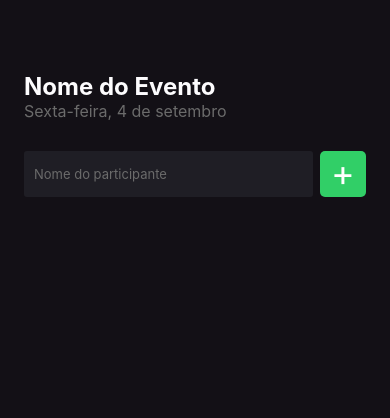
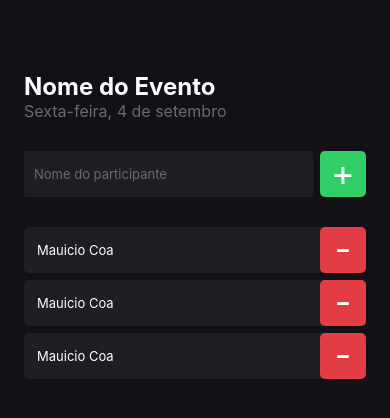
Before and after one commit to mauriciocosta404/iAmHere-react-native, a React Native app: screen / in a window 390 px wide. Shown: the top 418 px of the page. Built offline with nearby package versions, Linux system fonts and the light colour scheme.

Commit message:
feat:criando o component participant

```diff
--- /dev/null
+++ b/src/components/participant/index.tsx
@@ -0,0 +1,16 @@
+import { View,Text,TouchableOpacity } from "react-native";
+import { styles } from "./styles";
+
+export const Participant=()=>{
+    return(
+        <View style={styles.container}>
+            <Text style={styles.name}>Mauicio Coa</Text>
+
+            <TouchableOpacity style={styles.button}>
+                <Text style={styles.buttonText}>
+                    -
+                </Text>
+            </TouchableOpacity>
+        </View>
+    )
+}
--- /dev/null
+++ b/src/components/participant/styles.ts
@@ -0,0 +1,30 @@
+import { StyleSheet } from "react-native";
+
+export const styles= StyleSheet.create({
+    container:{
+        width:'100%',
+        backgroundColor:'#1f1e25',
+        borderRadius:5,
+        flexDirection:'row',
+        alignItems:'center',
+        marginBottom:7,
+    },
+    name:{
+        flex:1,
+        fontSize:13,
+        marginLeft:13,
+        color:'#fff',
+    },
+    buttonText:{
+        color:'#fff',
+        fontSize:36,
+        textAlign:'center',
+        alignSelf:'center',
+      },
+    button:{
+        height:46,
+        width:46,
+        borderRadius:5,
+        backgroundColor:'#e23c44'
+    },
+});
--- a/src/screens/Home/index.tsx
+++ b/src/screens/Home/index.tsx
@@ -1,5 +1,6 @@
 import { Text,View,TextInput,TouchableOpacity} from "react-native"
 import { Styles } from "./styles"
+import { Participant } from "../../components/participant";
 
 export default function Home(){
 
@@ -11,6 +12,7 @@
     <View style={Styles.container}>
       <Text style={Styles.eventName}>Nome do Evento</Text>
       <Text style={Styles.eventDate}>Sexta-feira, 4 de setembro</Text>
+
       <View  style={Styles.form} >
         <TextInput
           style={Styles.input}
@@ -23,6 +25,11 @@
           </Text>
         </TouchableOpacity>
       </View>
+
+      <Participant/>
+      <Participant/>
+      <Participant/>
+
     </View>
   )
 }
```
